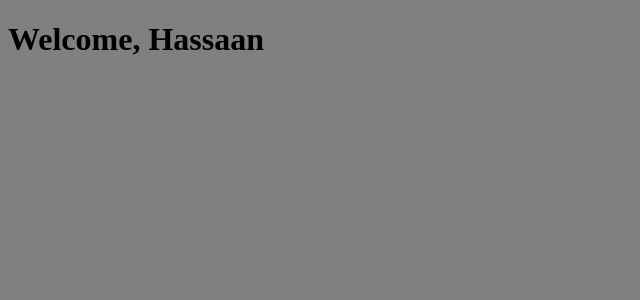
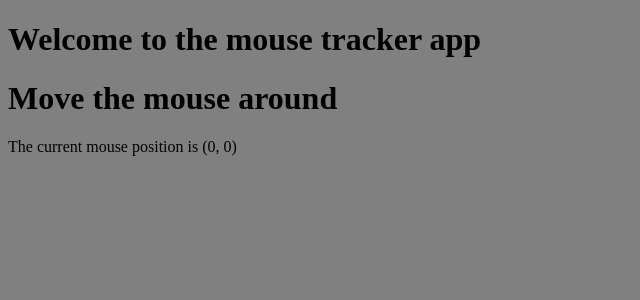
Before and after one commit to hassaan871/my-vite-app, a React (Vite) app: page / in a window 1280 px wide. Shown: the top 300 px of the page, without its empty margins (0-640 px from the left). Built offline with nearby package versions, Linux system fonts and the light colour scheme.

Commit message:
Render props

```diff
--- a/src/App.jsx
+++ b/src/App.jsx
@@ -1,11 +1,14 @@
 import WithAuth from "./WithAuth";
 import Dashboard from "./DashBoard";
+import MouseTracker from "./MouseTracker";
 
 const App = () => {
-  const AuthenticatedDashboard = WithAuth(Dashboard);
+  // const AuthenticatedDashboard = WithAuth(Dashboard);
   return(
     <div>
-      <AuthenticatedDashboard isAuthenticated={true} user="Hassaan"/>
+      {/* <AuthenticatedDashboard isAuthenticated={true} user="Hassaan"/> */}
+      <h1>Welcome to the mouse tracker app</h1>
+      <MouseTracker />
     </div>
   )
 }
--- /dev/null
+++ b/src/MouseTracker.jsx
@@ -0,0 +1,29 @@
+import { useState } from "react"
+
+const Mouse = ({render}) => {
+    const [position, setPosition] = useState({x:0, y:0});
+
+    const handleMouseMove = (event) => {
+        setPosition({
+            x: event.clientX,
+            y: event.clientY
+        });
+    }
+
+    return (
+        <div style={{ height: '100vh' }} onMouseMove={handleMouseMove}>
+            {render(position)}
+        </div>
+    )
+}
+
+const MouseTracker = () => {
+    return (
+        <>
+            <h1>Move the mouse around</h1>
+            <Mouse render={({x, y})=><p>The current mouse position is ({x}, {y})</p>}/>
+        </>
+    )
+}
+
+export default MouseTracker;
```
